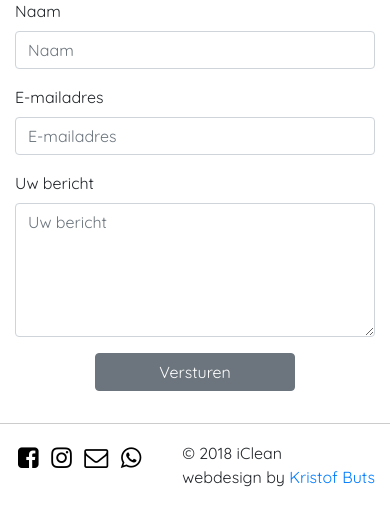
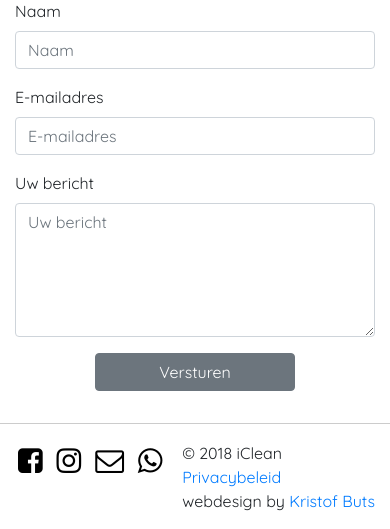
Before and after one commit to butskristof/iclean, a PHP site: template www/views/contact.php in a window 390 px wide. Shown: the part 510-1039 px from the top of the page. Before the commit the page ends 997 px from the top, so only its background shows below. Run offline with PHP 8.4, Linux system fonts and the light colour scheme; the template is opened without the code that fills it, so the values that code supplies are empty; some libraries are stand-ins or nearby versions; some web fonts are replaced.

Commit message:
privacy policy

```diff
--- a/www/static/css/custom.css
+++ b/www/static/css/custom.css
@@ -1 +1 @@
-body{padding-top:3.5rem;font-family:'Quicksand', 'Open Sans', sans-serif}nav img{height:30px}@media (max-width: 992px){.hidden-md{display:none}}::selection{background:#999;color:#fff}::-moz-selection{background:#999;color:#fff}.container h1{text-align:center;margin:40px 0}.container h1,.container h2,.container h3,.container h4,.container h5,.container h6{-ms-word-break:break-all;word-break:break-all;word-break:break-word;-webkit-hyphens:auto;-moz-hyphens:auto;hyphens:auto}footer{height:3em;vertical-align:middle}footer .icons{font-size:1.5em}footer .icons span{margin:0 3px}footer .icons a{color:black;text-decoration:none}form .btn{display:block;width:200px;margin:0 auto}.invisible{display:none}
+body{padding-top:3.5rem;font-family:'Quicksand', 'Open Sans', sans-serif}nav img{height:30px}@media (max-width: 992px){.hidden-md{display:none}}::selection{background:#999;color:#fff}::-moz-selection{background:#999;color:#fff}.container h1{text-align:center;margin:40px 0}.container h1,.container h2,.container h3,.container h4,.container h5,.container h6{-ms-word-break:break-all;word-break:break-all;word-break:break-word;-webkit-hyphens:auto;-moz-hyphens:auto;hyphens:auto}footer{height:3em;vertical-align:middle}footer .icons{font-size:1.8em}footer .icons span{margin:0 3px}footer .icons a{color:black;text-decoration:none}form .btn{display:block;width:200px;margin:0 auto}.invisible{display:none}
--- a/www/static/css/custom.scss
+++ b/www/static/css/custom.scss
@@ -60,7 +60,7 @@ footer {
 	vertical-align: middle;
 
 	.icons {
-		font-size: 1.5em;
+		font-size: 1.8em;
 		span {
 			margin: 0 3px;
 		}
--- a/www/views/partials/footer.php
+++ b/www/views/partials/footer.php
@@ -1,7 +1,8 @@
 	<hr>
 
 	<footer class="container">
-			<div class="float-left icons">
+			<div class="float-left">
+				<div class="icons">
 	<!--			FB-->
 				<a href="https://facebook.com/kljwiekevorst" target="_blank">
 					<span class="icon-facebook-square"></span>
@@ -18,9 +19,13 @@
 				<a href="https://api.whatsapp.com/send?phone=32486617213" target="_blank">
 					<span class="icon-whatsapp"></span>
 				</a>
+				</div>
+<!--				<div>-->
+<!--					<a href="/static/files/Privacybeleid.pdf" target="_blank">Privacybeleid</a>-->
+<!--				</div>-->
 			</div>
 		<div class="float-right">
-				<p>&copy; <?= date('Y'); ?> iClean <br>
+				<p>&copy; <?= date('Y'); ?> iClean <br> <a href="/static/files/Privacybeleid.pdf">Privacybeleid</a> <br>
 				webdesign by <a href="http://kristofbuts.be" target="_blank">Kristof Buts</a></p>
 		</div>
 	</footer>
```
Also changed, not shown: 1 other file.
